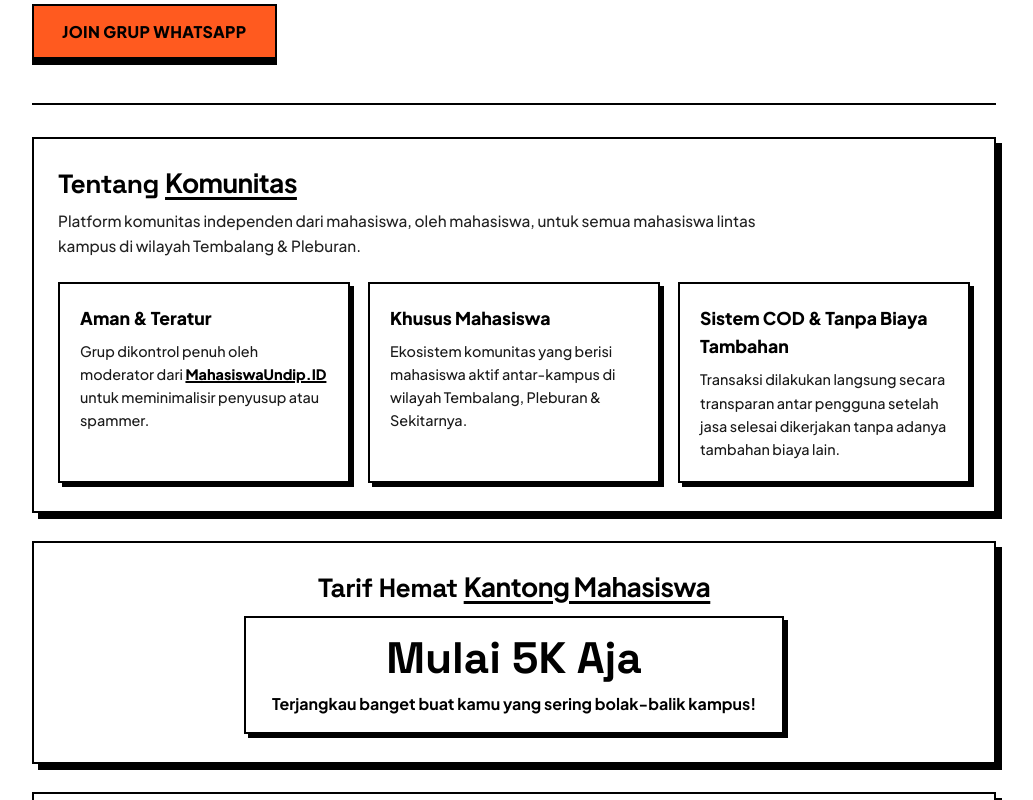
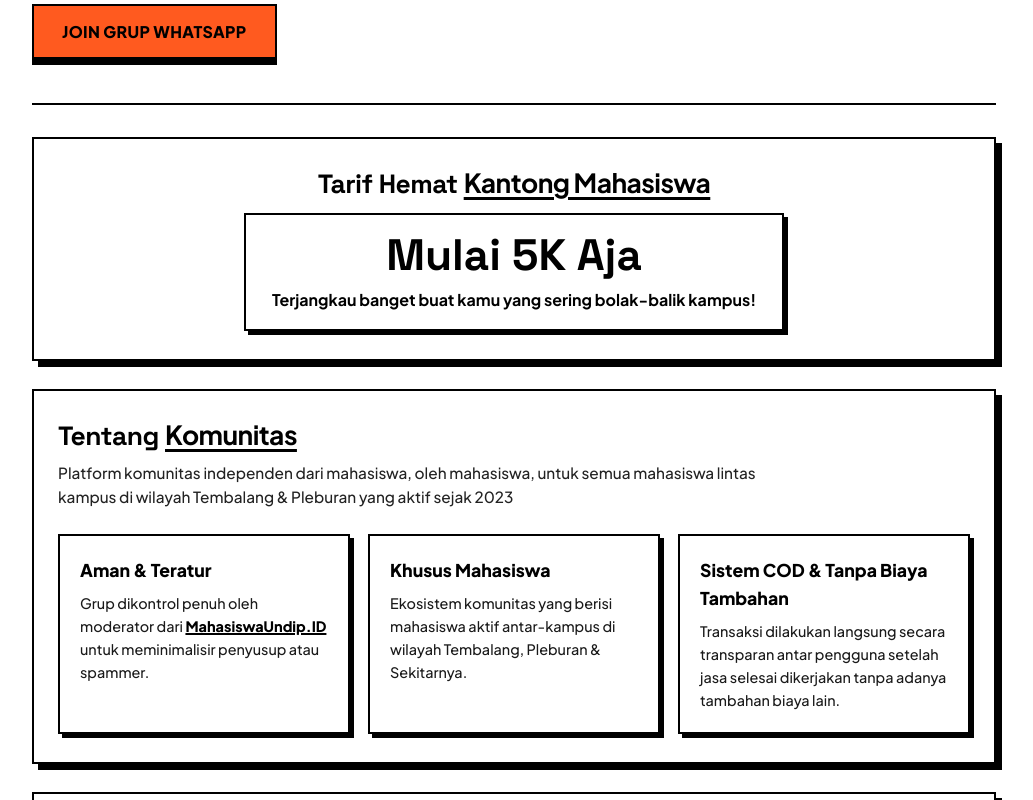
Before and after one commit to masukundipid/anjem, a plain HTML site: page index.html in a window 1280 px wide. Shown: the part 280-1080 px from the top of the page, without its empty margins (126-1159 px from the left). Drawn offline with Linux system fonts and the light colour scheme.

Commit message:
Update index.html

```diff
--- a/index.html
+++ b/index.html
@@ -592,9 +592,17 @@
             <button class="cta-btn open-popup-btn">Join Grup WhatsApp</button>
         </section>
 
+        <section class="glass-card text-center">
+            <h2 class="section-title">Tarif Hemat <span>Kantong Mahasiswa</span></h2>
+            <div class="price-focus">
+                <div class="price-tag">Mulai 5K Aja</div>
+                <p style="color: #000000; font-weight: 700;">Terjangkau banget buat kamu yang sering bolak-balik kampus!</p>
+            </div>
+        </section>
+
         <section class="about glass-card">
             <h2 class="section-title">Tentang <span>Komunitas</span></h2>
-            <p class="subtitle">Platform komunitas independen dari mahasiswa, oleh mahasiswa, untuk semua mahasiswa lintas kampus di wilayah Tembalang & Pleburan.</p>
+            <p class="subtitle">Platform komunitas independen dari mahasiswa, oleh mahasiswa, untuk semua mahasiswa lintas kampus di wilayah Tembalang & Pleburan yang aktif sejak 2023</p>
             <div class="grid-services">
                 <div class="service-box">
                     <h3>Aman & Teratur</h3>
@@ -608,14 +616,6 @@
                     <h3>Sistem COD & Tanpa Biaya Tambahan</h3>
                     <p>Transaksi dilakukan langsung secara transparan antar pengguna setelah jasa selesai dikerjakan tanpa adanya tambahan biaya lain.</p>
                 </div>
-            </div>
-        </section>
-
-        <section class="glass-card text-center">
-            <h2 class="section-title">Tarif Hemat <span>Kantong Mahasiswa</span></h2>
-            <div class="price-focus">
-                <div class="price-tag">Mulai 5K Aja</div>
-                <p style="color: #000000; font-weight: 700;">Terjangkau banget buat kamu yang sering bolak-balik kampus!</p>
             </div>
         </section>
 
```
